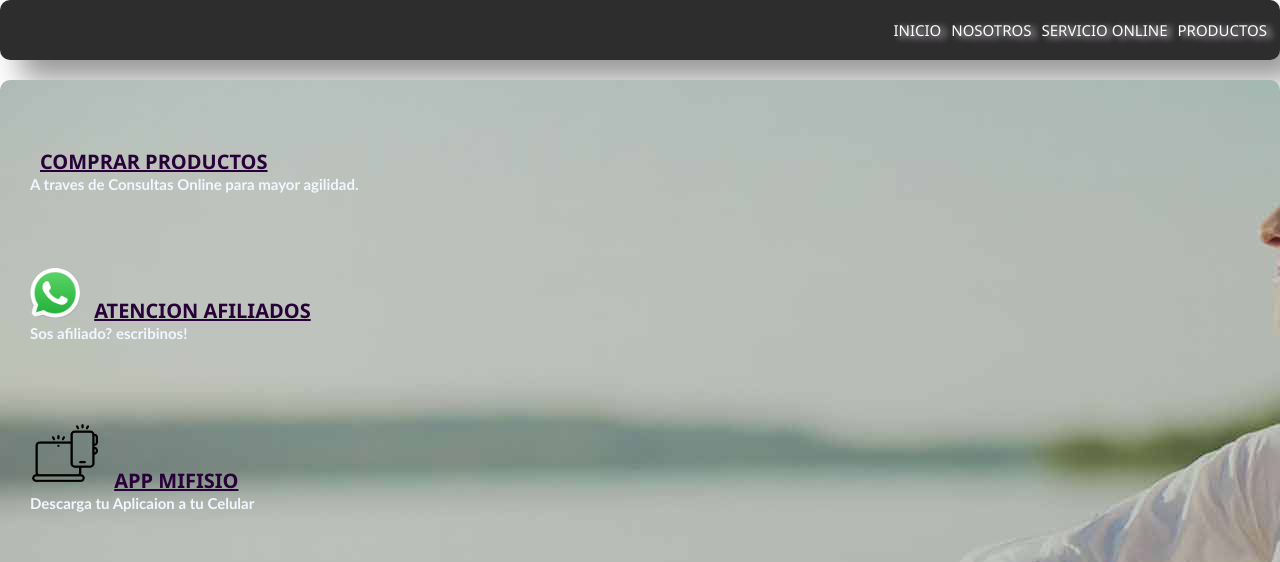
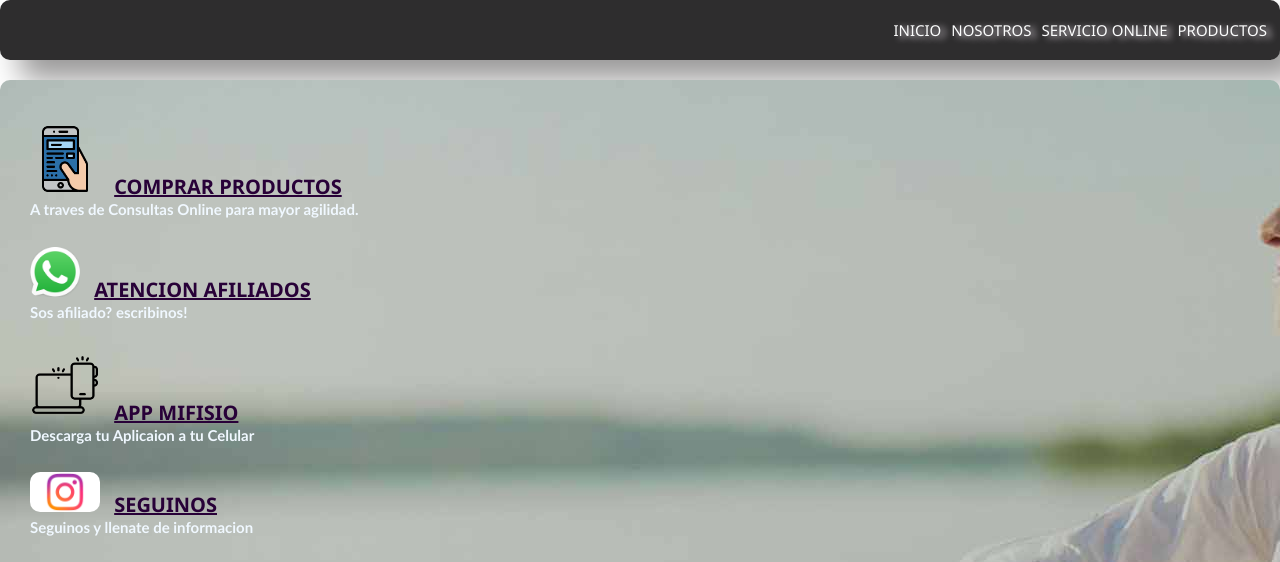
Before and after one commit to MPedraza175/ProyectoVisual-28-6, a plain HTML site: page assets/index.html in a window 1280 px wide. Shown: the top 562 px of the page. Drawn offline with Linux system fonts and the light colour scheme.

Commit message:
agregue logo de inst

```diff
--- a/assets/index.html
+++ b/assets/index.html
@@ -21,8 +21,9 @@
 
         </nav>
         <header class="header">
+
             <div>
-
+                <img class="imgUno" src="./img/smartphone.png" width="70px">
                 <a  class="Gestion" href="./page/productos.html">COMPRAR PRODUCTOS</a>
                 <p>A traves de Consultas Online para mayor agilidad.</p>
             </div>
@@ -36,6 +37,12 @@
                 <a class="Gestion" href="">APP MIFISIO</a>
                 <p> Descarga tu Aplicaion a tu Celular</p>
             </div>
+            <div>
+                <img class="imgTres" src="./img/insta.png" width="70px">
+                <a class="Gestion" href="">SEGUINOS</a>
+                <p>Seguinos y llenate de informacion</p>
+            </div>
+
         </header>
         <main class="main">
           <div></div>
```
Also changed, not shown: assets/page/img/insta.png (added).
